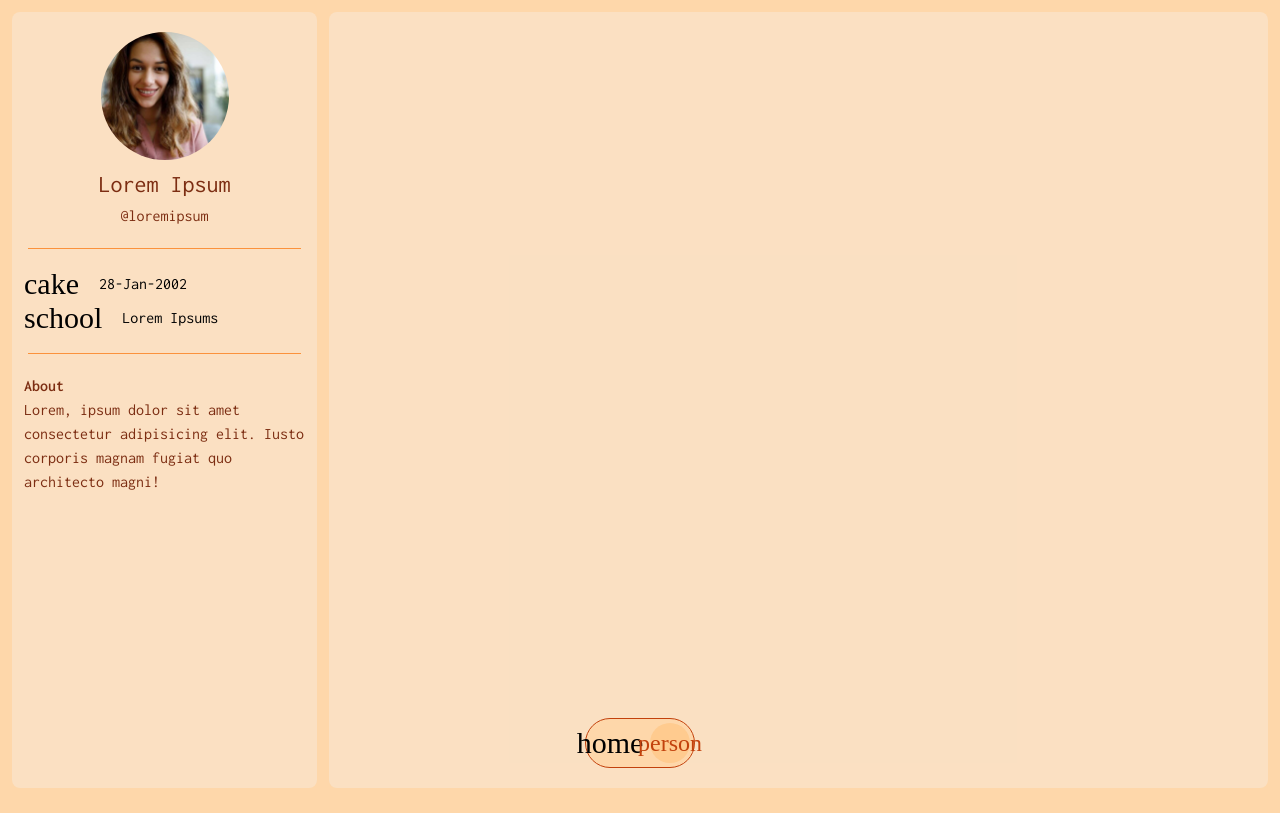
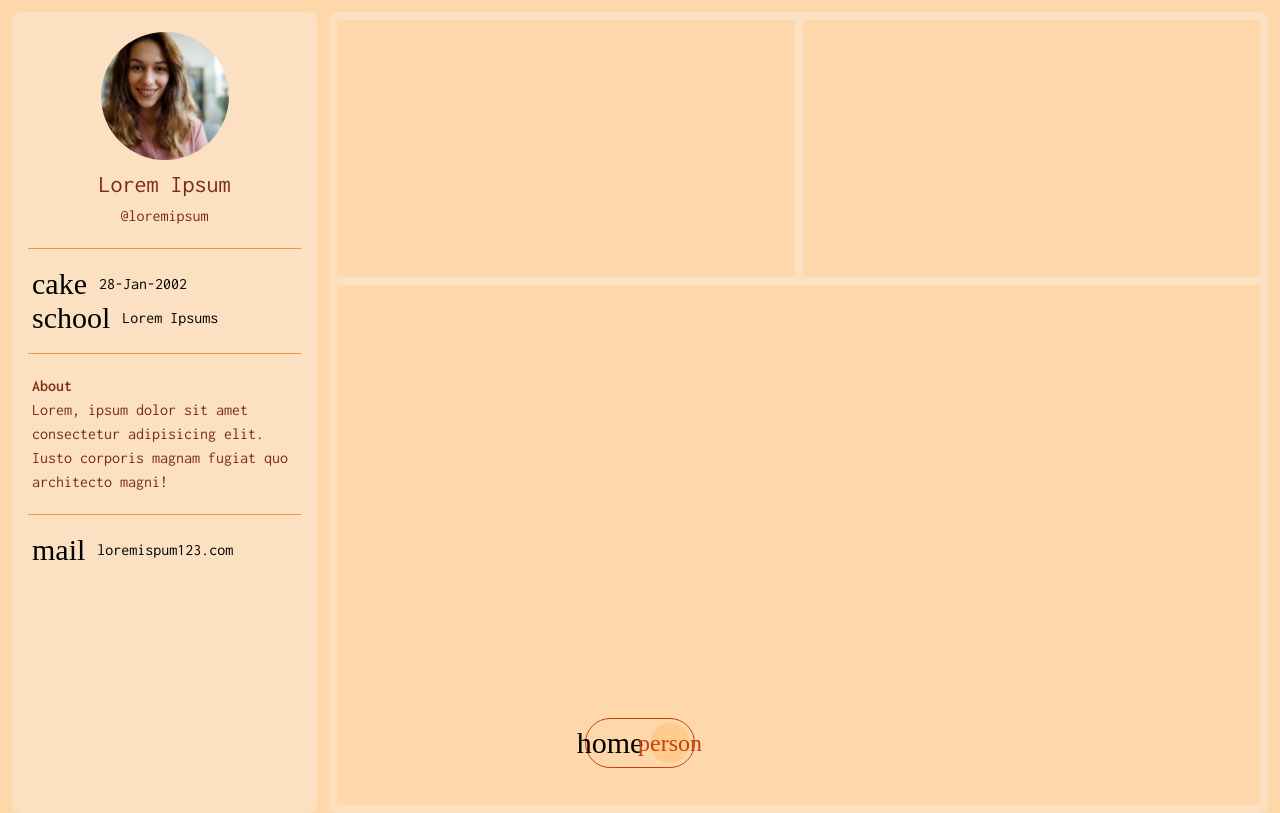
Before and after one commit to payalhake314/erp-frontend, an Angular app: page /profile in a window 1280 px wide. Built offline with nearby package versions, Linux system fonts and the light colour scheme; a web font is replaced by a local one.

Commit message:
add partial profile view

```diff
--- a/src/app/views/profile/profile.component.css
+++ b/src/app/views/profile/profile.component.css
@@ -8,8 +8,14 @@
     object-position: center;
 }
 .details{
-    @apply px-3;
+    @apply px-5;
 }
 .detail{
-    @apply flex items-center gap-x-5 my-1;
+    @apply flex items-center gap-x-3 my-1;
 }
+.detail_wrap{
+    @apply h-fit p-2 grid grid-cols-2 gap-2;
+}
+.detail_item{
+    @apply aspect-video bg-orange-200;
+}
--- a/src/app/views/profile/profile.component.html
+++ b/src/app/views/profile/profile.component.html
@@ -6,19 +6,25 @@
     <h4 class="text-orange-900 mx-auto text-2xl w-fit mt-2">Lorem Ipsum</h4>
     <h6 class="text-orange-900 mx-auto text-base w-fit mt-1">{{ "@" }}loremipsum</h6>
     <div class="w-[calc(100%-2rem)] mx-auto h-[1px] my-5 bg-orange-400"></div>
-    <div class=" details">
-      <h1 class="detail">
-        <span class="material-symbols-rounded text-3xl"> cake </span> <span>28-Jan-2002</span>
-      </h1>
-      <h1 class="detail">
-        <span class="material-symbols-rounded text-3xl"> school </span> <span>Lorem Ipsums</span>
-      </h1>
+    <div class="details">
+      <h1 class="detail"><span class="material-symbols-rounded text-3xl"> cake </span> <span>28-Jan-2002</span></h1>
+      <h1 class="detail"><span class="material-symbols-rounded text-3xl"> school </span> <span>Lorem Ipsums</span></h1>
     </div>
     <div class="w-[calc(100%-2rem)] mx-auto h-[1px] my-5 bg-orange-400"></div>
-    <div class="px-3 text-base text-orange-900">
+    <div class="px-5 text-base text-orange-900">
       <h6 class="w-fit font-semibold">About</h6>
       <p>Lorem, ipsum dolor sit amet consectetur adipisicing elit. Iusto corporis magnam fugiat quo architecto magni!</p>
     </div>
+    <div class="w-[calc(100%-2rem)] mx-auto h-[1px] my-5 bg-orange-400"></div>
+    <div class="details">
+      <h1 class="detail"><span class="material-symbols-rounded text-3xl"> mail </span> <span>loremispum123.com</span></h1>
+    </div>
   </div>
-  <div class="col-span-full lg:col-span-3 bg-slate-100 bg-opacity-30 rounded-lg"></div>
+  <div class="col-span-full lg:col-span-3 bg-slate-100 bg-opacity-30 rounded-lg">
+    <div class="detail_wrap">
+      <div class="detail_item col-span-1"></div>
+      <div class="detail_item col-span-1"></div>
+      <div class="detail_item col-span-2"></div>
+    </div>
+  </div>
 </div>
```
